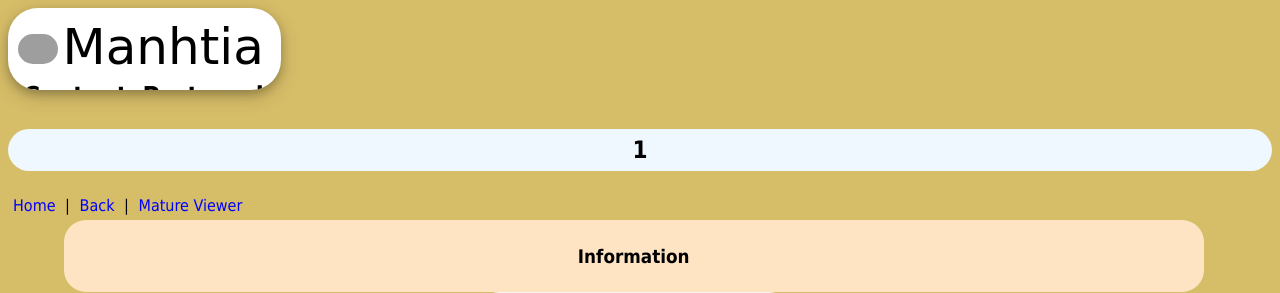
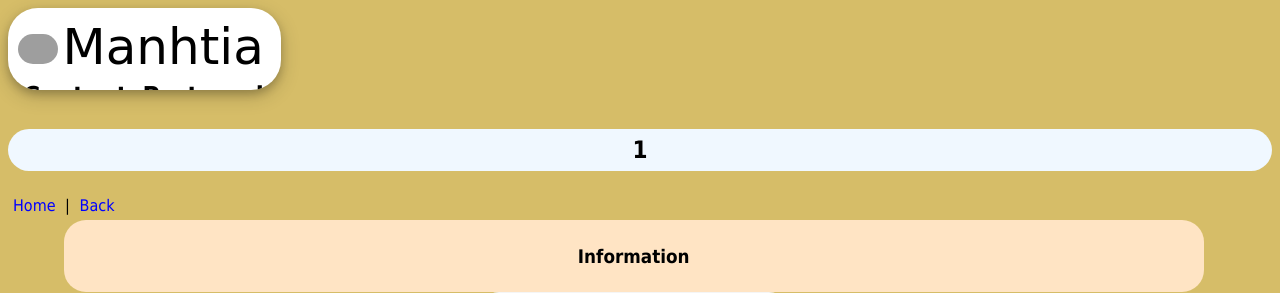
Before and after one commit to redjajaggg/MPM, a Django app: page /manhtia/content/1 in a window 1280 px wide. Shown: the top 293 px of the page. Run offline with Django 4.2, Linux system fonts and the light colour scheme; some libraries are stand-ins or nearby versions; grey boxes are pictures that could not be loaded.

Commit message:
Update eachcontent.html

```diff
--- a/Manhtia/templates/Manhtia/eachcontent.html
+++ b/Manhtia/templates/Manhtia/eachcontent.html
@@ -19,7 +19,7 @@
     </div><br>
     <h2 id="nameget">{{ name }}</h2>
     <div id="content">
-        <div id="tops"><a href="{% url 'index'%}">Home</a> | <a href="{% url 'content'%}">Back</a> | <a href="https://redjajaggg.github.io/My-Private-Manhwa/ModernManhwaWeb/allmature.html">Mature Viewer</a></div>
+        <div id="tops"><a href="{% url 'index'%}">Home</a> | <a href="{% url 'content'%}">Back</a> </div>
         <div id="top">
         <div id="info"><h3>Information</h3></div>
         <div id="chapter"><h3>Chapter</h3></div>
```
